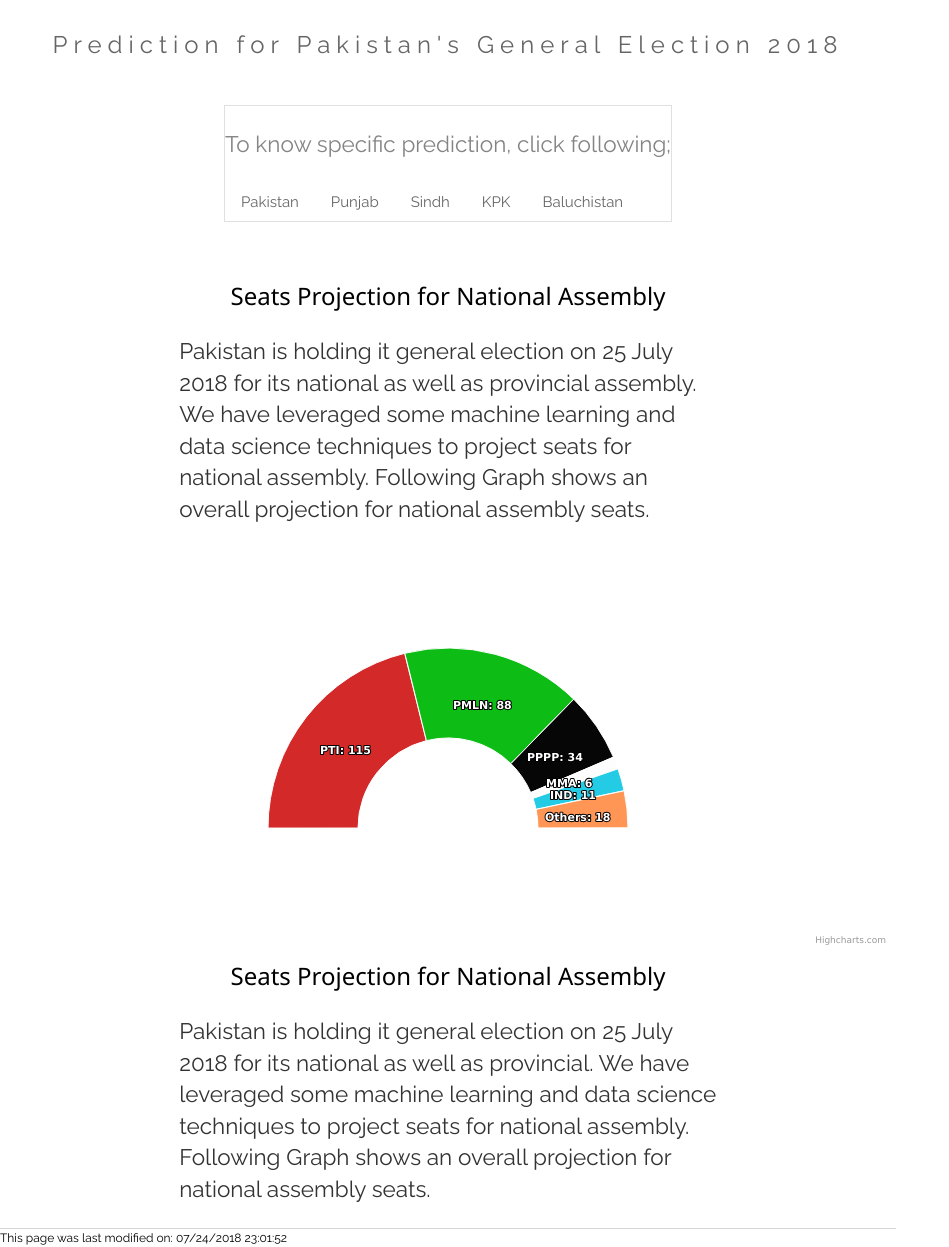
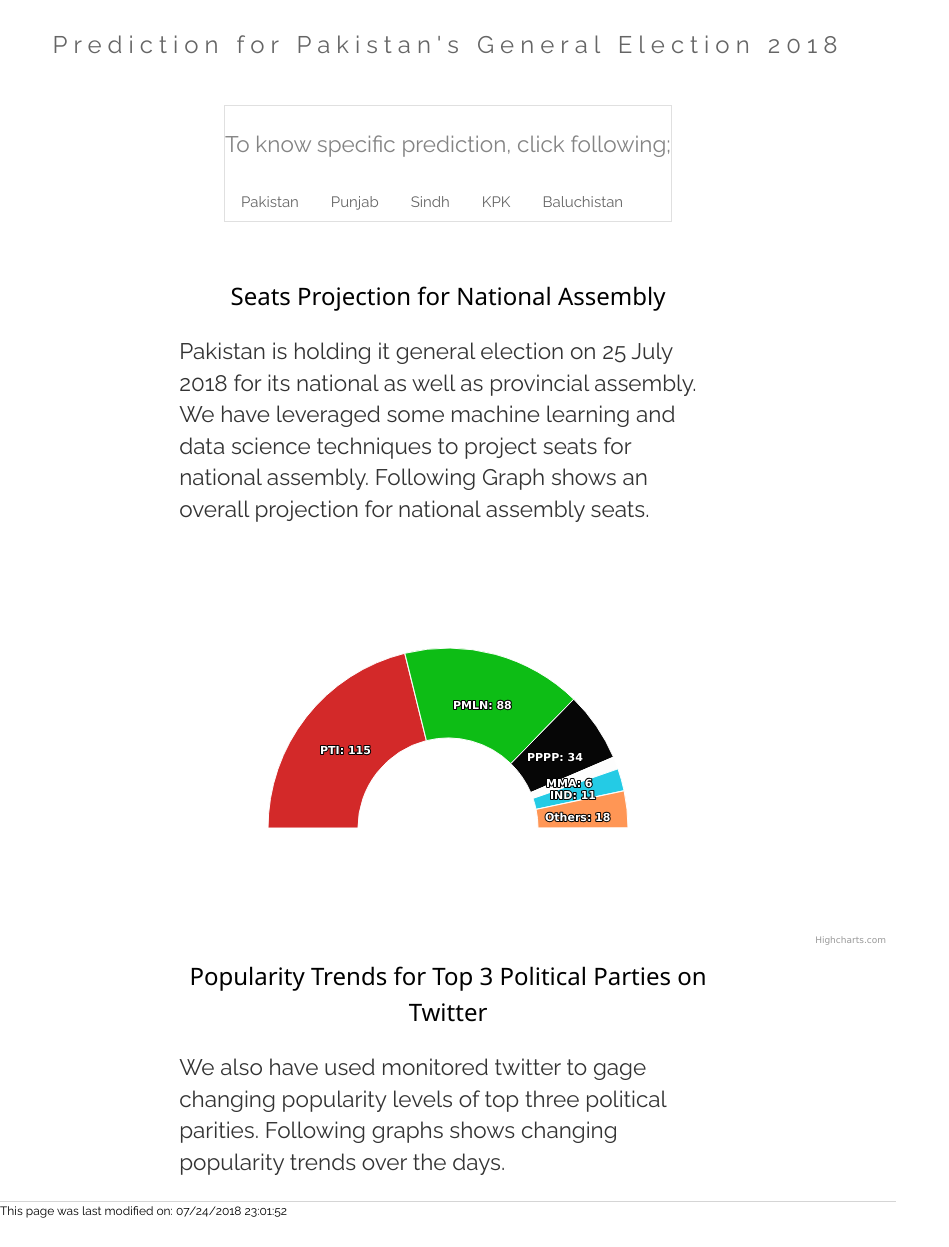
Before and after one commit to awaisrauf/GE2018, a Jekyll site: the page built from pages/projection.html, in a window 1280 px wide. Shown: the whole page, without its empty margins (0-949 px from the left). Built offline with Jekyll 4.4.1, drawn with Linux system fonts in a browser that asks for light colours; after the commit the page ends 1220 px from its top, so only the background shows below that.

Commit message:
two js file in one html

```diff
--- a/pages/projection.html
+++ b/pages/projection.html
@@ -5,6 +5,11 @@
 ---
 <style>
 overallProjection {
+    height:100%;
+    width:100%;
+    position:absolute;
+}
+container{
     height:100%;
     width:100%;
     position:absolute;
@@ -37,11 +42,12 @@
 <script src="js/projection.js"></script>
 
 <div class="b">
-<h3 class="b">Seats Projection for National Assembly</h3>
+<h3 class="b">Popularity Trends for Top 3 Political Parties on Twitter</h3>
 </div>
 <div class="a">
 
-<p>Pakistan is holding it general election on 25 July 2018 for its national as well as provincial. We have leveraged some machine learning and data science techniques to project seats for national assembly. Following Graph shows an overall projection for national assembly seats. </p>
+<p>We also have used monitored twitter to gage changing popularity levels of top three political parities. Following graphs
+shows changing popularity trends over the days. </p>
 </div>
 <div id="container" ></div>
 <script src="js/kpk.js"></script>
```
